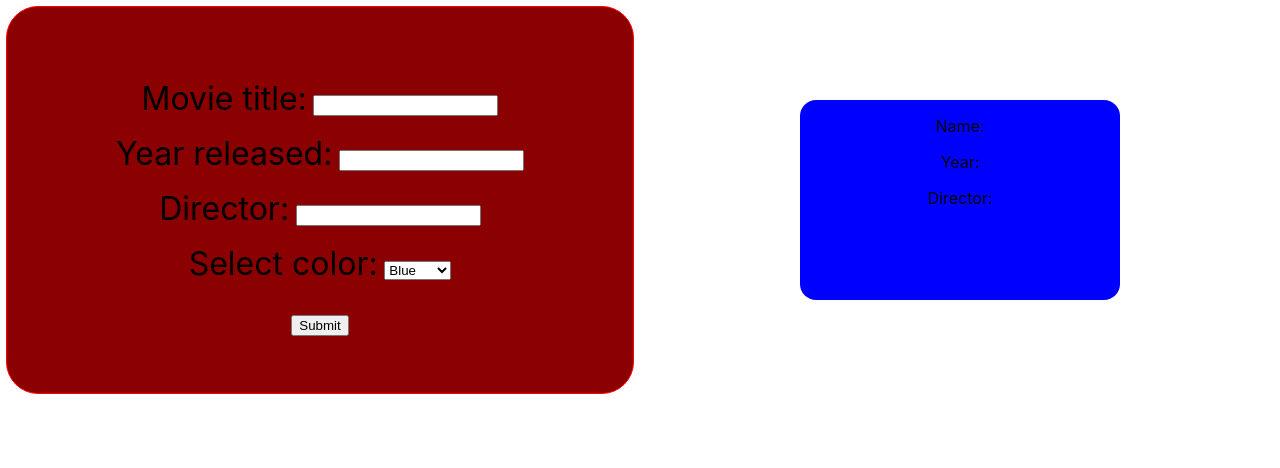
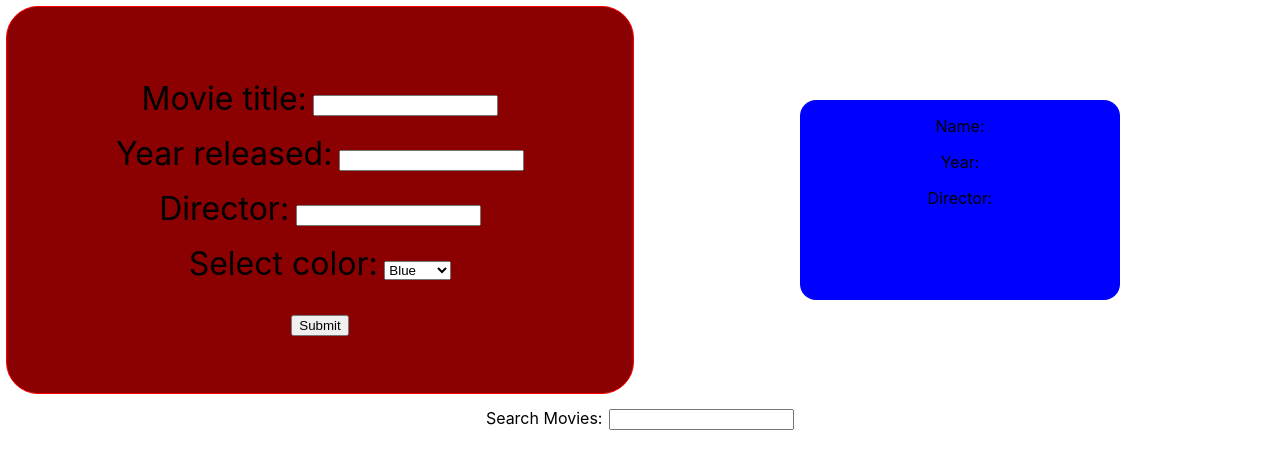
Before and after one commit to philngom/react-movie-list-make-from-scratch, a React (Create React App) app: page / in a window 1280 px wide. Shown: the top 468 px of the page. Built offline with nearby package versions, Linux system fonts and the light colour scheme.

Commit message:
filter functionality working

```diff
--- a/src/App.js
+++ b/src/App.js
@@ -9,7 +9,7 @@ function App() {
   const [movieFormDirector, setMovieFormDirector] = useState('');
   const [movieFormColor, setMovieFormColor] = useState('blue');
   const [allMovies, setAllMovies] = useState([]);
-  const [filteredMovies, setFilteredMoviess] = useState([]);
+  const [filteredMovies, setFilteredMovies] = useState([]);
   const [movieTitle, setMovieTitle] = useState('');
 
   function handleSubmit(e) {
@@ -38,6 +38,12 @@ function App() {
     setAllMovies([...allMovies]);
   }
 
+  function handleFilterMovies(query) {
+    const filter = allMovies.filter(movie => movie.name.includes(query));
+
+    setFilteredMovies(filter);
+  }
+
   return (
     <div className='App'>
       <div className='top'>
@@ -58,7 +64,11 @@ function App() {
         </div>
       </div>
       <div className='bottom'>
-        <MovieList movies={allMovies} handleDelete={handleDelete}/>
+        <label>
+          Search Movies:
+          <input onChange={(e) => handleFilterMovies(e.target.value)}/>
+        </label>
+        <MovieList movies={filteredMovies.length ? filteredMovies : allMovies} handleDelete={handleDelete}/>
       </div>
     </div>
   );
```
